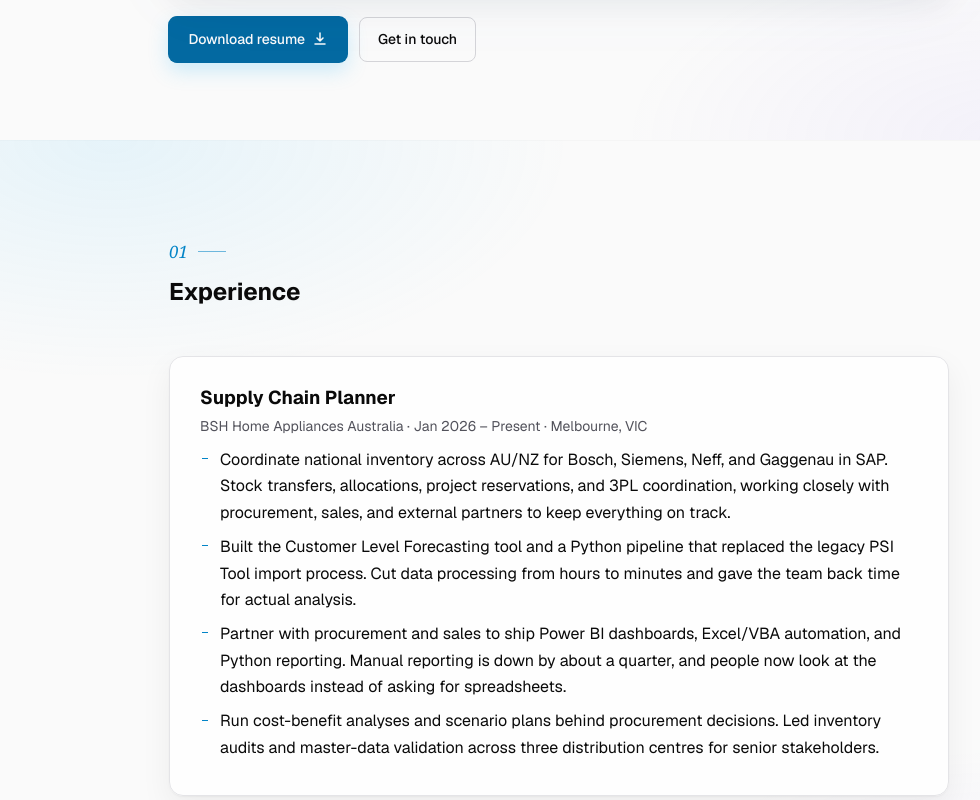
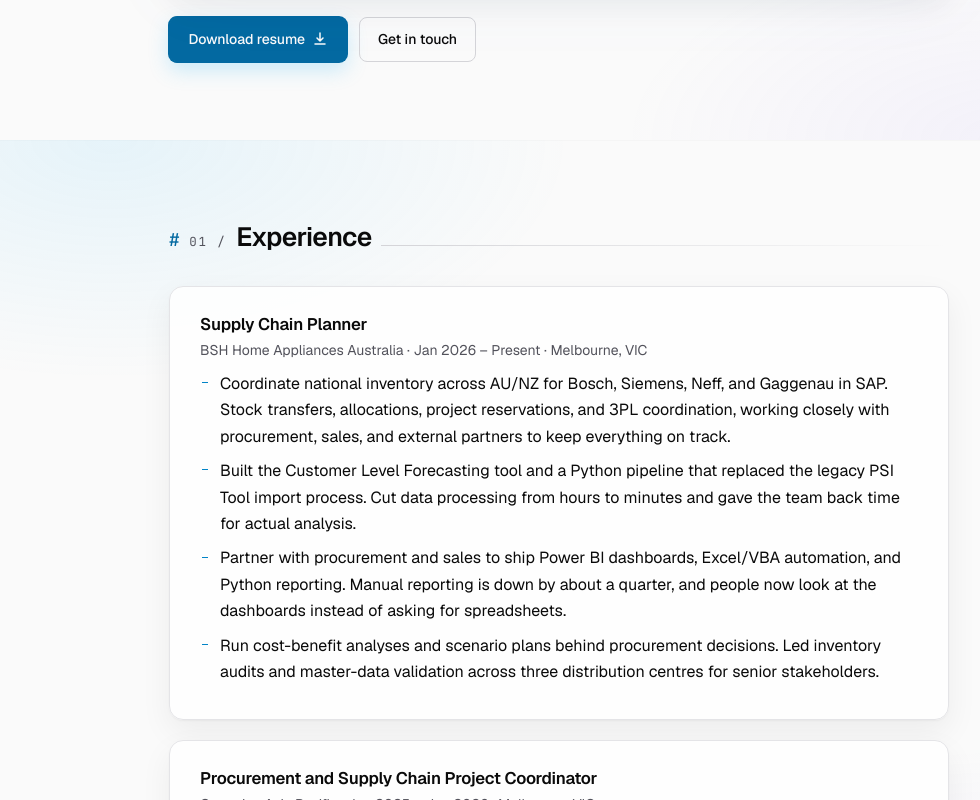
Before and after one commit to Mainulll/Resume, a React (Vite) app: page / in a window 1280 px wide. Shown: the part 660-1460 px from the top of the page, without its empty margins (81-1061 px from the left). Built offline with nearby package versions, Linux system fonts and the light colour scheme.

Commit message:
feat(sections): hash-prefixed terminal section headers

```diff
--- a/src/App.jsx
+++ b/src/App.jsx
@@ -230,12 +230,14 @@
   )
 }
 
-/* ── Section header (numbered eyebrow + title) ────────────────────── */
+/* ── Section header (hash-prefixed terminal title) ────────────────── */
 function SectionHeader({ num, children }) {
   return (
     <header className="section-header">
-      <p className="section-num">{num}</p>
-      <h2>{children}</h2>
+      <span className="section-hash mono">#</span>
+      <span className="section-num mono">{num} /</span>
+      <h2 className="section-title">{children}</h2>
+      <span className="section-fill-line" aria-hidden="true" />
     </header>
   )
 }
--- a/src/index.css
+++ b/src/index.css
@@ -84,6 +84,31 @@
 ul { list-style: none; }
 a { color: var(--accent); text-decoration: none; }
 button { font: inherit; color: inherit; background: transparent; border: 0; cursor: pointer; }
+
+/* ── Typography ────────────────────────────────────────────────────── */
+h1, h2, h3 { color: var(--text); }
+h1 {
+  font-family: 'Geist', sans-serif;
+  font-size: clamp(2.25rem, 6vw, 3.5rem);
+  line-height: 1.05;
+  letter-spacing: -0.035em;
+  font-weight: 600;
+}
+h2 {
+  font-family: 'Geist', sans-serif;
+  font-size: clamp(1.4rem, 3vw, 1.65rem);
+  line-height: 1.15;
+  letter-spacing: -0.02em;
+  font-weight: 600;
+}
+h3 {
+  font-family: 'Geist', sans-serif;
+  font-size: 1.05rem; line-height: 1.4; font-weight: 600;
+  letter-spacing: -0.015em;
+}
+p { color: var(--text); }
+.muted { color: var(--text-muted); }
+.meta { font-size: 0.875rem; color: var(--text-muted); }
 
 /* ── Selection / focus ─────────────────────────────────────────────── */
 ::selection { background: var(--accent-soft); color: var(--accent-strong); }
@@ -217,27 +242,28 @@
 @keyframes dot-pulse { 0%, 100% { opacity: 1; transform: scale(1); } 50% { opacity: 0.5; transform: scale(0.85); } }
 
 /* ── Section ───────────────────────────────────────────────────────── */
-.section { padding: 7rem 0; position: relative; }
+.section { padding: 6rem 0; position: relative; }
 .section + .section { padding-top: 0; }
+
 .section-header {
-  display: flex; flex-direction: column; align-items: flex-start; gap: 0.5rem;
-  margin-bottom: 2.75rem;
+  display: flex; align-items: baseline; gap: 0.6rem;
+  margin-bottom: 2rem;
 }
+.section-hash { color: var(--accent-strong); font-size: 1.1rem; font-weight: 600; }
 .section-num {
-  font-family: 'Fraunces', Georgia, serif;
-  font-style: italic; font-weight: 400;
-  font-size: 1.0625rem; color: var(--accent);
-  font-feature-settings: 'lnum';
-  display: inline-flex; align-items: center; gap: 0.6rem;
+  color: var(--text-muted);
+  font-size: 0.78rem; letter-spacing: 0.15em; text-transform: uppercase;
 }
-.section-num::after {
-  content: ''; display: inline-block;
-  width: 28px; height: 1px; background: currentColor; opacity: 0.55;
+.section-title {
+  font-family: 'Geist', sans-serif;
+  font-size: clamp(1.4rem, 3vw, 1.65rem);
+  font-weight: 600;
+  letter-spacing: -0.02em;
+  color: var(--text);
 }
-.section-divider {
-  border: 0; height: 1px;
-  max-width: 720px; margin: 0 auto;
-  background: linear-gradient(to right, transparent, var(--border) 30%, var(--border) 70%, transparent);
+.section-fill-line {
+  flex: 1; height: 1px;
+  background: linear-gradient(90deg, var(--border-strong), transparent);
 }
 
 /* ── Bullet list ───────────────────────────────────────────────────── */
```
